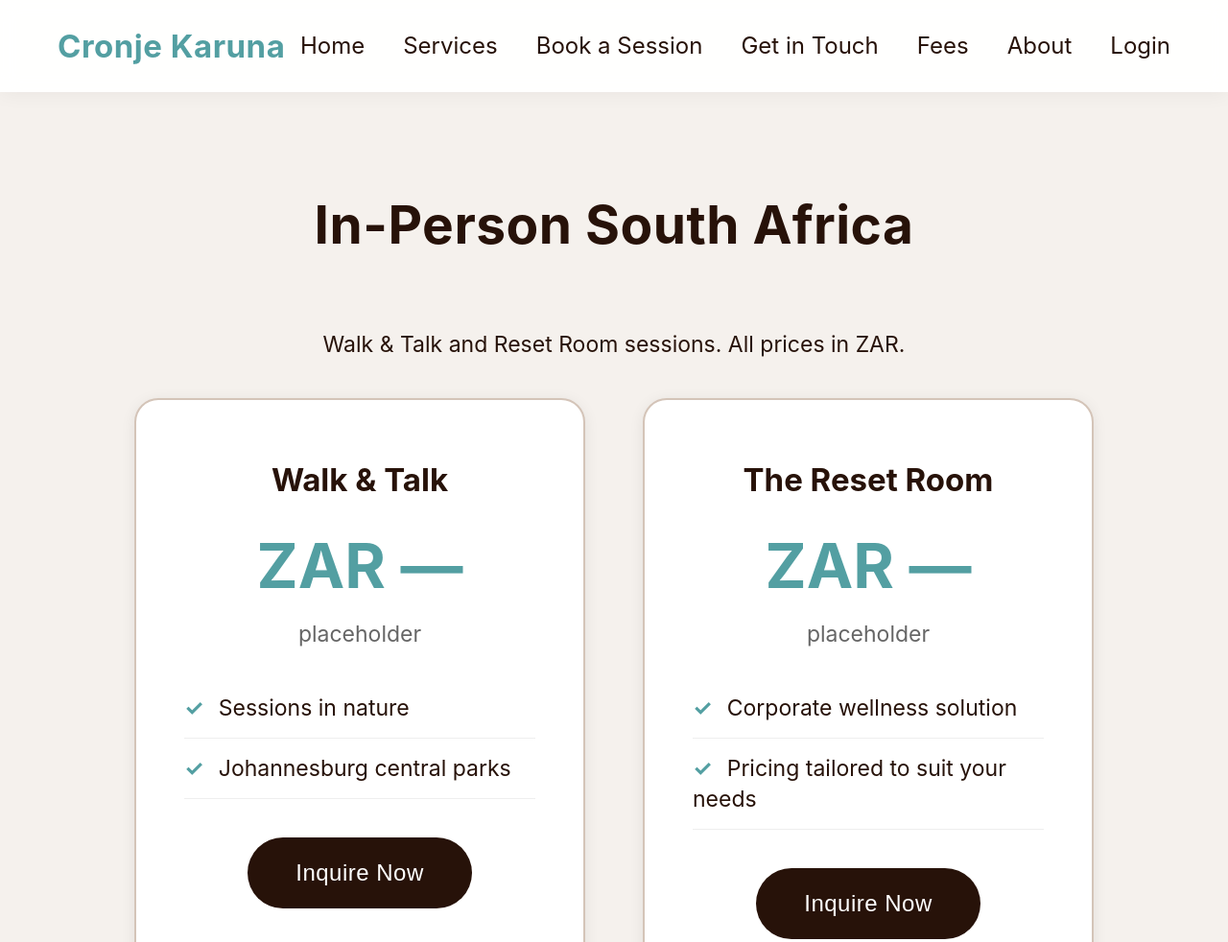
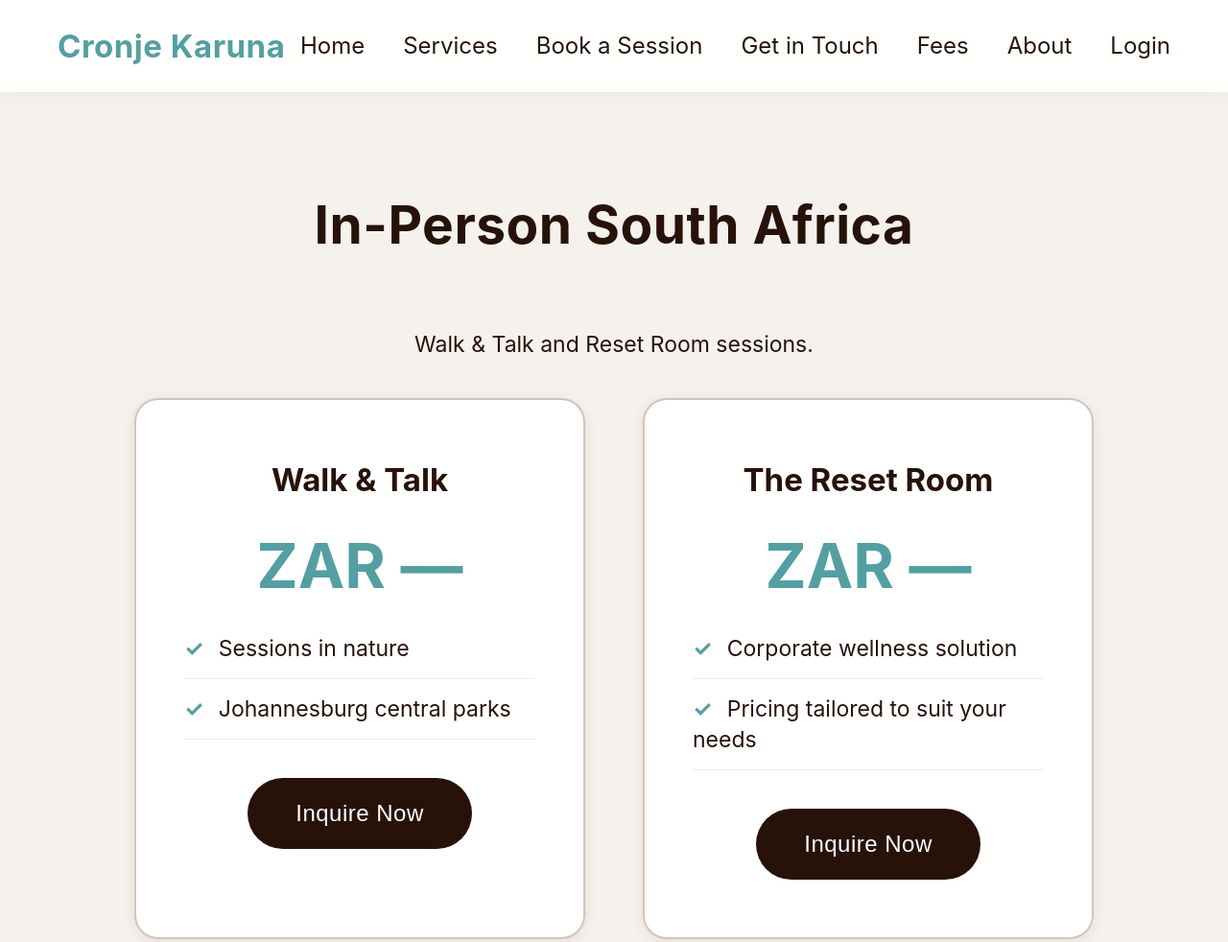
Before and after one commit to ckvandrake/ck-counselling-site, a website: page pricing-sa.html in a window 1280 px wide. Shown: the top 982 px of the page at 96% size. Drawn offline with nearby package versions, Linux system fonts and the light colour scheme; a web font is replaced by a local one.

Commit message:
Pricing-SA adjustment

```diff
--- a/pricing-sa.html
+++ b/pricing-sa.html
@@ -43,12 +43,11 @@
     <section class="pricing">
         <div class="container">
             <h2 class="section-title">In-Person South Africa</h2>
-            <p class="section-intro" style="text-align: center; margin-bottom: 2rem;">Walk &amp; Talk and Reset Room sessions. All prices in ZAR.</p>
+            <p class="section-intro" style="text-align: center; margin-bottom: 2rem;">Walk &amp; Talk and Reset Room sessions.</p>
             <div class="pricing-grid">
                 <div class="pricing-card">
                     <h3>Walk &amp; Talk</h3>
                     <div class="price">ZAR —</div>
-                    <p class="price-period">placeholder</p>
                     <ul class="pricing-features">
                         <li>Sessions in nature</li>
                         <li>Johannesburg central parks</li>
@@ -58,7 +57,6 @@
                 <div class="pricing-card">
                     <h3>The Reset Room</h3>
                     <div class="price">ZAR —</div>
-                    <p class="price-period">placeholder</p>
                     <ul class="pricing-features">
                         <li>Corporate wellness solution</li>
                         <li>Pricing tailored to suit your needs</li>
```
